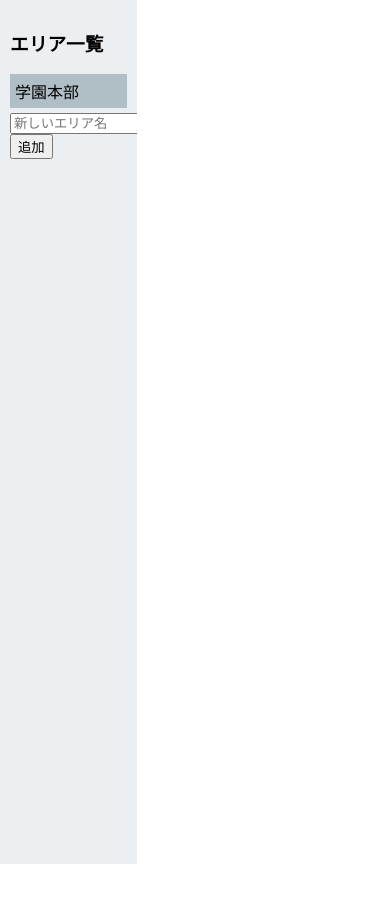
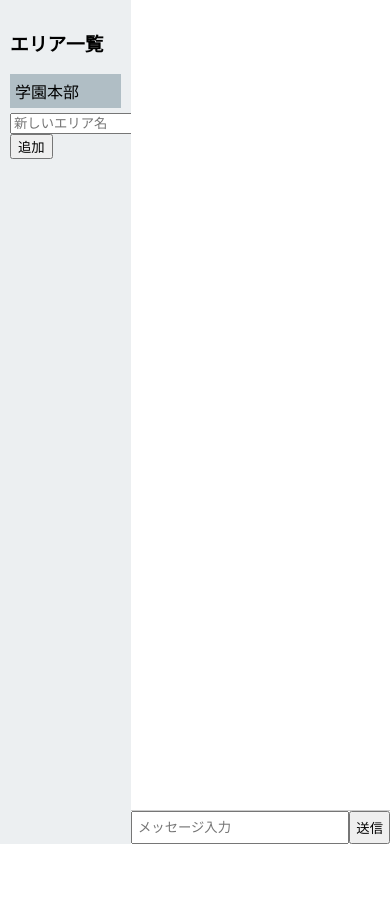
Before and after one commit to sakuraebiage/-, a plain HTML site: page chat.html in a window 390 px wide. Shown: the top 902 px of the page. After the commit the page ends 844 px from the top, so only its background shows below. Drawn offline with Linux system fonts and the light colour scheme.

Commit message:
Refactor chat layout for better responsiveness

```diff
--- a/chat.html
+++ b/chat.html
@@ -4,9 +4,9 @@
 <meta charset="UTF-8">
 <title>RPチャット</title>
 <style>
-body { font-family: sans-serif; margin: 0; padding: 0; }
-#areas { width: 30%; float: left; height: 100vh; overflow-y: auto; background: #eceff1; padding: 10px; }
-#chat { width: 70%; float: left; height: 100vh; display: flex; flex-direction: column; }
+body { font-family: sans-serif; margin: 0; padding: 0; display: flex; height: 100vh; }
+#areas { width: 30%; background: #eceff1; padding: 10px; overflow-y: auto; }
+#chat { width: 70%; display: flex; flex-direction: column; }
 #messages { flex: 1; overflow-y: auto; padding: 10px; border-bottom: 1px solid #ccc; }
 #input { display: flex; }
 #input input { flex: 1; padding: 5px; }
```
